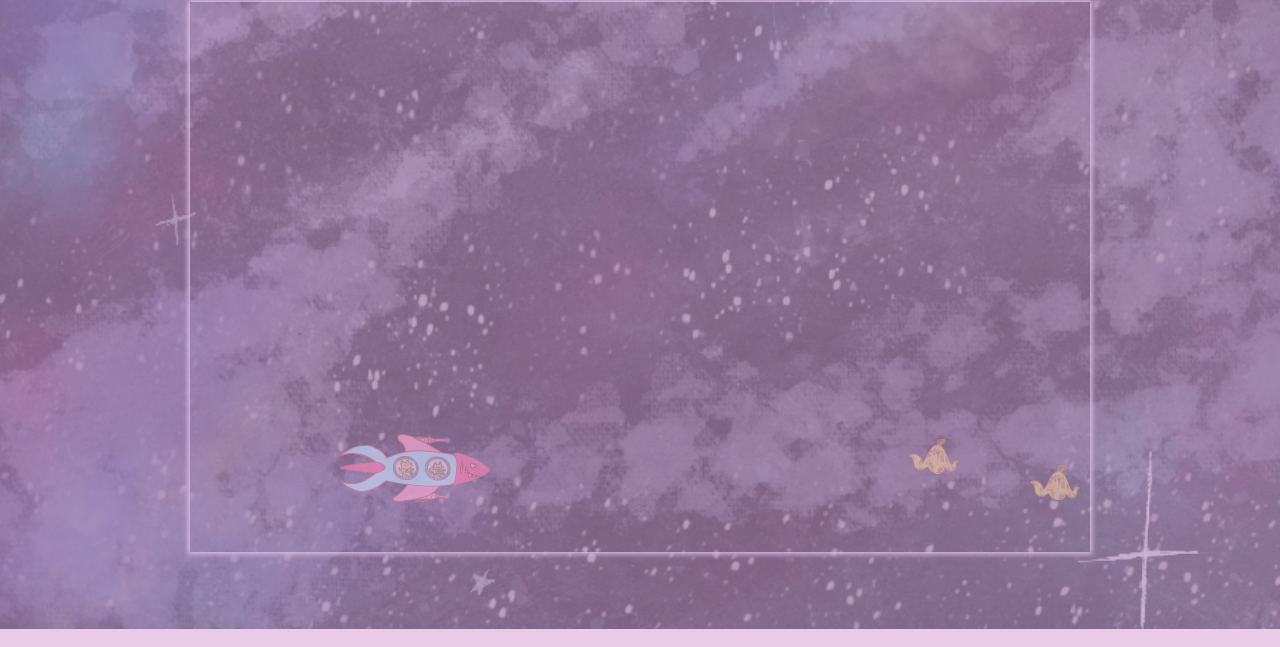
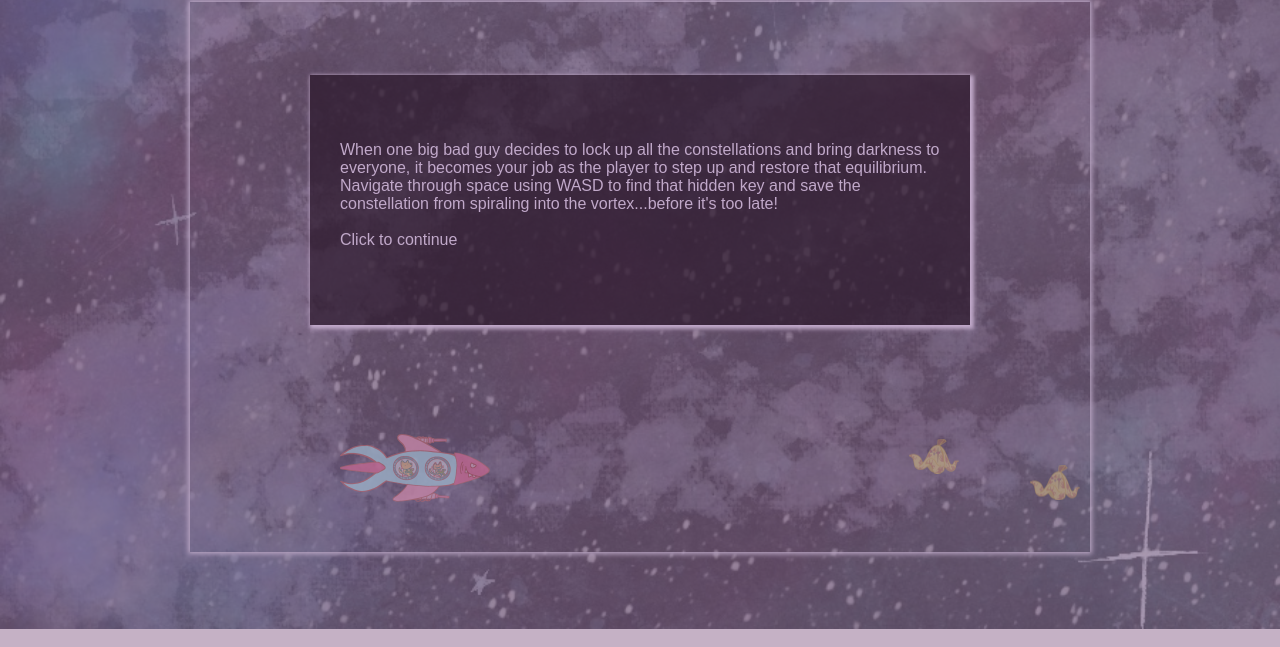
Before and after one commit to em-ng/lost_stars, a website built with webpack: page index.html in a window 1280 px wide. Shown: the part 153-800 px from the top of the page. Built offline with Linux system fonts and the light colour scheme.

Commit message:
Bundle for production

```diff
--- a/index.html
+++ b/index.html
@@ -26,7 +26,9 @@
     <div class="instructions" id="instructions_modal" onClick="removeIntro()">
       <div class="instructions_box">
         <div class="instructions_text">
-            <h1>hello there!</h1>
+            <section>When one big bad guy decides to lock up all the constellations and bring darkness to everyone, it becomes your job as the player to step up and restore that equilibrium. Navigate through space using WASD to find that hidden key and save the constellation from spiraling into the vortex...before it's too late!</p>
+            <br>
+            <h1>Click to continue</h1>
         </div>
       </div>
     </div>
--- a/src/index.js
+++ b/src/index.js
@@ -10,18 +10,13 @@ document.addEventListener("DOMContentLoaded", function() {
     game.start();
     game.spawnEnemies();
 
-    // let spaceship = new Spaceship(GAME_WIDTH, GAME_HEIGHT);
-    // new Input(spaceship);
-
     // let lastTime = 0;
     function animate() {
-        // let dT = currentTime - lastTime; //change in time, how much time has passed since
-        // lastTime = currentTime; //reset lastTime so it can keep updating how much time passes in between
+        // let dT = currentTime - lastTime;
+        // lastTime = currentTime;
         requestAnimationFrame(animate);
-        ctx.clearRect(0, 0, GAME_WIDTH, GAME_HEIGHT); //clear each frame
+        ctx.clearRect(0, 0, GAME_WIDTH, GAME_HEIGHT);
         game.update(ctx);
     }
-
     animate();
-
 })
--- a/src/index.scss
+++ b/src/index.scss
@@ -62,17 +62,35 @@ ul {
   left: 0;
   width: 100%;
   height: 100%;
-  background: rgba(212, 152, 212, 0.5);
+  background: rgba(139, 101, 139, 0.5);
   z-index: 1;
 }
 
 #instructions_modal {
   display: block;
+  padding-right: 0%;
 }
 
 .instructions_box {
   display: flex;
   flex-wrap: wrap;
+  position: relative;
+  margin: 10% auto;
+  justify-content: space-between;
+  align-items: center;
+  background-color: rgba(43, 24, 43, 0.7);
+  width: 600px;
+  height: 200px;
+  top: 100px;
+  box-shadow: 2px 2px 4px 2px rgb(193, 169, 202);
+  padding: 20px 30px 30px 30px;
+}
+
+.instructions_text section, p {
+  font: 100;
+  font-weight: lighter;
+  font-family: fantasy;
+  color:rgb(193, 169, 202);
 }
 
 #score-container {
```
Also changed, not shown: dist/main.css, dist/main.js.
